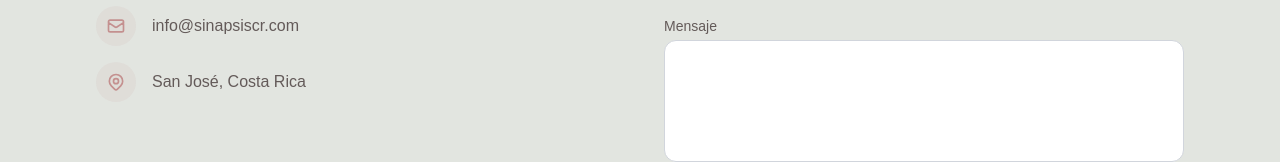
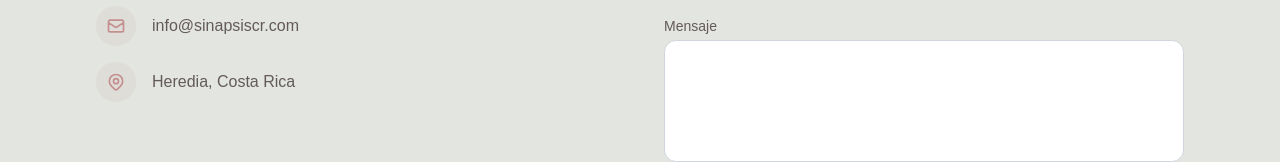
Before and after one commit to DannyV1992/sinapsis, a Next.js app: page / in a window 1280 px wide. Shown: the part 6355-6517 px from the top of the page. Built offline with nearby package versions, Linux system fonts and the light colour scheme; no server answers; a web font is replaced by a local one.

Commit message:
Instagram evento

```diff
--- a/src/components/ContactSection.tsx
+++ b/src/components/ContactSection.tsx
@@ -67,7 +67,7 @@ export default function ContactSection() {
                 </div>
                 <span className="text-foreground/70 group-hover:text-green-600 transition-colors">{config.phoneDisplay}</span>
               </a>
-              <a href={config.instagram} target="_blank" rel="noopener noreferrer" className="flex items-center gap-4 group">
+              <a href={config.instagram} target="_blank" rel="noopener noreferrer" className="flex items-center gap-4 group" onClick={() => posthog?.capture("instagram_clicked")}>
                 <div className="w-10 h-10 bg-pink-500/10 rounded-full flex items-center justify-center flex-shrink-0 group-hover:bg-pink-500/20 transition-colors">
                   <svg className="w-5 h-5 text-pink-600" fill="currentColor" viewBox="0 0 24 24">
                     <path d="M12 2.163c3.204 0 3.584.012 4.85.07 3.252.148 4.771 1.691 4.919 4.919.058 1.265.069 1.645.069 4.849 0 3.205-.012 3.584-.069 4.849-.149 3.225-1.664 4.771-4.919 4.919-1.266.058-1.644.07-4.85.07-3.204 0-3.584-.012-4.849-.07-3.26-.149-4.771-1.699-4.919-4.92-.058-1.265-.07-1.644-.07-4.849 0-3.204.013-3.583.07-4.849.149-3.227 1.664-4.771 4.919-4.919 1.266-.057 1.645-.069 4.849-.069zm0-2.163c-3.259 0-3.667.014-4.947.072-4.358.2-6.78 2.618-6.98 6.98-.059 1.281-.073 1.689-.073 4.948 0 3.259.014 3.668.072 4.948.2 4.358 2.618 6.78 6.98 6.98 1.281.058 1.689.072 4.948.072 3.259 0 3.668-.014 4.948-.072 4.354-.2 6.782-2.618 6.979-6.98.059-1.28.073-1.689.073-4.948 0-3.259-.014-3.667-.072-4.947-.196-4.354-2.617-6.78-6.979-6.98-1.281-.059-1.69-.073-4.949-.073zm0 5.838c-3.403 0-6.162 2.759-6.162 6.162s2.759 6.163 6.162 6.163 6.162-2.759 6.162-6.163c0-3.403-2.759-6.162-6.162-6.162zm0 10.162c-2.209 0-4-1.79-4-4 0-2.209 1.791-4 4-4s4 1.791 4 4c0 2.21-1.791 4-4 4zm6.406-11.845c-.796 0-1.441.645-1.441 1.44s.645 1.44 1.441 1.44c.795 0 1.439-.645 1.439-1.44s-.644-1.44-1.439-1.44z"/>
--- a/src/components/Footer.tsx
+++ b/src/components/Footer.tsx
@@ -1,8 +1,13 @@
+"use client";
+
 import Link from "next/link";
+import { usePostHog } from "posthog-js/react";
 import { config, getWhatsAppLink } from "@/lib/config";
 import TrackingWhatsAppLink from "@/components/TrackingWhatsAppLink";
 
 export default function Footer() {
+  const posthog = usePostHog();
+
   return (
     <footer className="bg-primary-dark text-white/80 py-10">
       <div className="max-w-6xl mx-auto px-4 sm:px-6 lg:px-8">
@@ -33,7 +38,7 @@ export default function Footer() {
                 </TrackingWhatsAppLink>
               </li>
               <li>
-                <a href={config.instagram} target="_blank" rel="noopener noreferrer" className="hover:text-white transition-colors">
+                <a href={config.instagram} target="_blank" rel="noopener noreferrer" className="hover:text-white transition-colors" onClick={() => posthog?.capture("instagram_clicked")}>
                   {config.instagramHandle}
                 </a>
               </li>
--- a/src/lib/config.ts
+++ b/src/lib/config.ts
@@ -9,7 +9,7 @@ export const config = {
   phoneDisplay: "+506 7139-8403",
   email: "info@sinapsiscr.com",
   website: "sinapsiscr.com",
-  location: "San José, Costa Rica",
+  location: "Heredia, Costa Rica",
 
   // Redes sociales
   instagram: "https://www.instagram.com/sinapsis_psicologia_",
```
